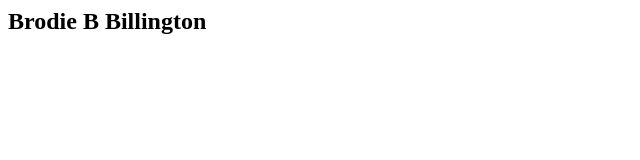
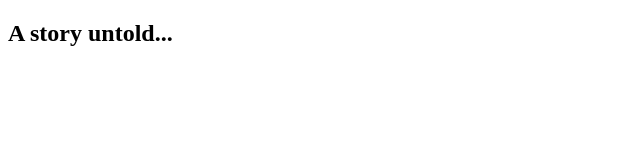
Before and after one commit to brodiebpup/brodiebpup.github.io, a plain HTML site: page index.html in a window 1280 px wide. Shown: the whole page, without its empty margins (0-640 px from the left). Drawn offline with Linux system fonts and the light colour scheme.

Commit message:
starting...

```diff
--- a/index.html
+++ b/index.html
@@ -1 +1,9 @@
-<h2>Brodie B Billington</h2>
+<!DOCTYPE html>
+<html>
+	<head>
+		<title>Brodie B Billington</title>
+	</head>
+	<body>
+        <h2>A story untold...</h2>
+	</body>
+</html>
```
